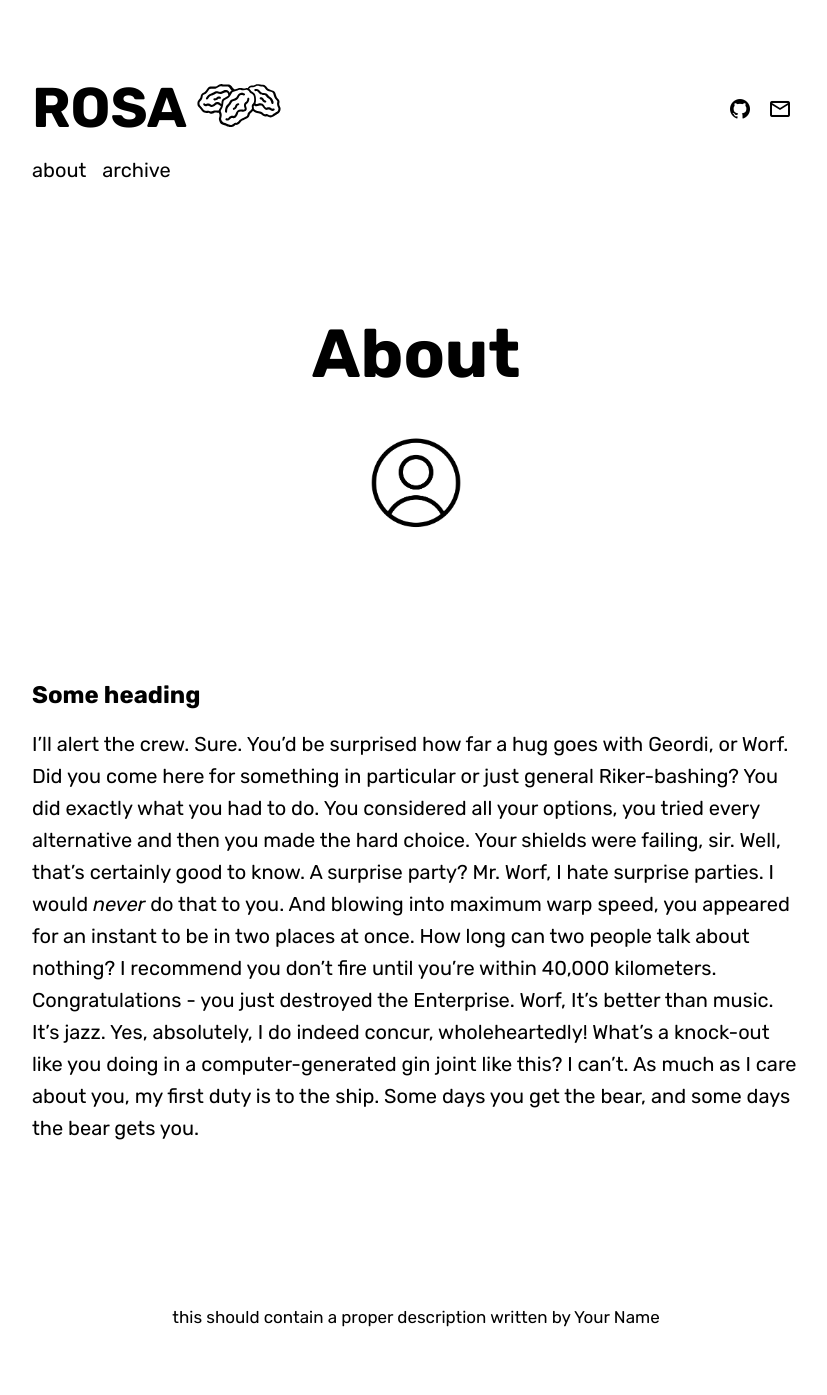
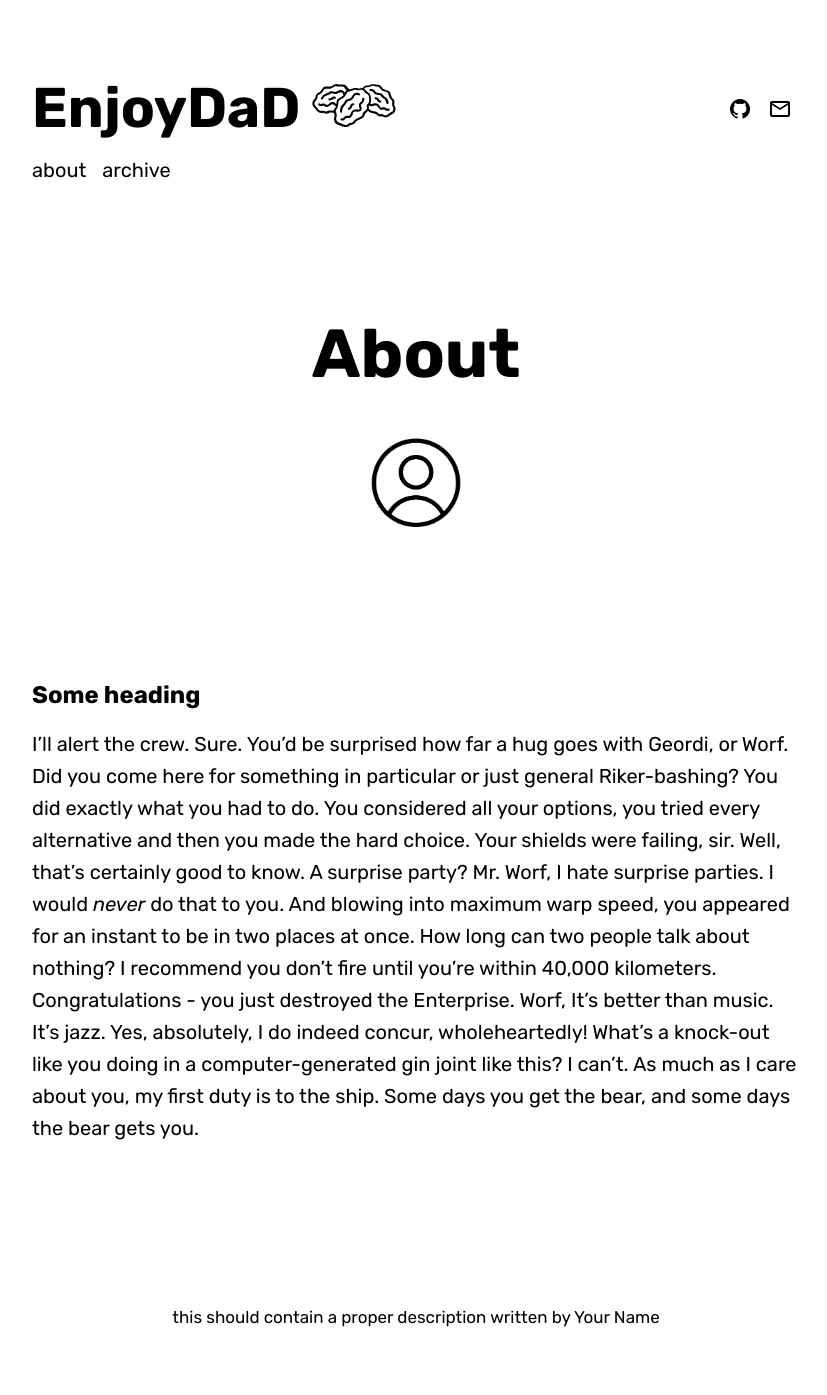
Before and after one commit to enjoyDaD/enjoyDaD, a Jekyll site: the page built from about.md, in a window 1280 px wide. Shown: the whole page, without its empty margins (224-1051 px from the left). Built offline with Jekyll 4.4.1, drawn with Linux system fonts in a browser that asks for light colours; some web fonts are replaced.

Commit message:
title변경

```diff
--- a/_config.yml
+++ b/_config.yml
@@ -7,7 +7,7 @@ url                          : "https://enjoyDaD.github.io" # the base hostname
                                   # `http://<username>.github.io` - for GitHub
 
 blog:
-  title                      : ROSA
+  title                      : EnjoyDaD
   description                  : >
                                this should contain a proper description
 
```
